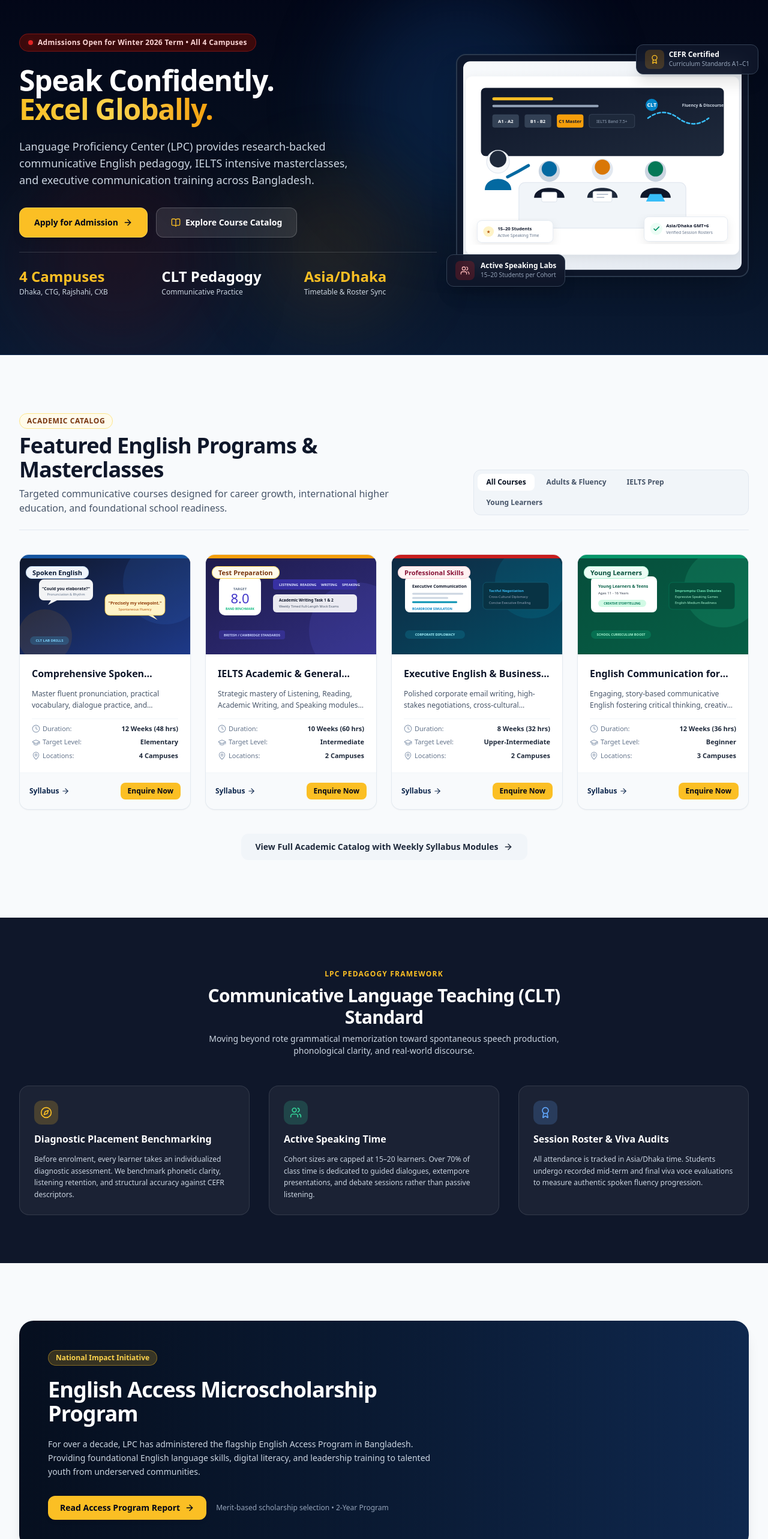
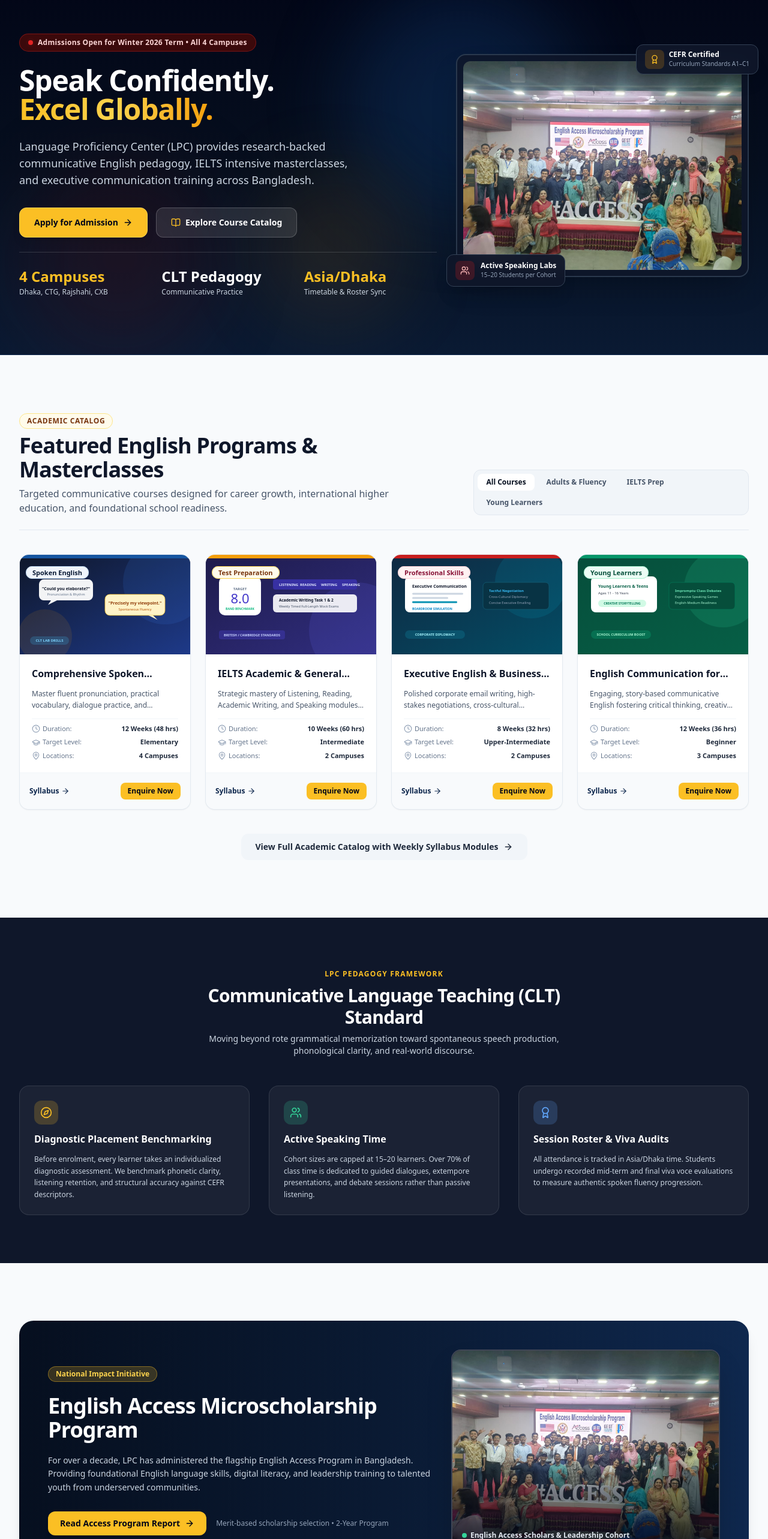
Before and after one commit to tanvir560298/LPCBD-practice-, a Next.js app: page / in a window 1280 px wide. Shown: the part 234-2800 px from the top of the page at 60% size. Built offline with nearby package versions, Linux system fonts and the light colour scheme.

Commit message:
feat(showcase): add real Access Program celebration photo to front page hero and access sections

```diff
--- a/src/app/(public)/page.tsx
+++ b/src/app/(public)/page.tsx
@@ -154,8 +154,8 @@ export default function HomePage() {
                 <div className="rounded-2xl border-2 border-slate-700/80 shadow-2xl bg-slate-900/80 p-2.5 overflow-hidden backdrop-blur-xs">
                   <div className="relative aspect-[4/3] rounded-xl overflow-hidden bg-slate-800">
                     <img
-                      src="/assets/images/hero-classroom.svg"
-                      alt="LPC interactive communicative language seminar classroom"
+                      src="/assets/images/showcase/lpc-activity-1.jpg"
+                      alt="LPC English Access Microscholarship & interactive communicative seminar cohort"
                       className="w-full h-full object-cover"
                     />
                   </div>
@@ -406,7 +406,8 @@ export default function HomePage() {
       {/* 4. ENGLISH ACCESS MICROSCHOLARSHIP HIGHLIGHT */}
       <section className="max-w-7xl mx-auto px-4 sm:px-6 lg:px-8">
         <div className="bg-gradient-to-r from-lpc-navy-950 via-lpc-navy-900 to-lpc-navy-800 rounded-3xl p-8 sm:p-12 text-white shadow-xl relative overflow-hidden">
-          <div className="relative z-10 max-w-2xl space-y-5">
+          <div className="grid grid-cols-1 lg:grid-cols-12 gap-8 items-center">
+            <div className="lg:col-span-7 space-y-5">
               <div className="inline-flex items-center gap-2 px-3 py-1 rounded-full bg-lpc-gold-400/20 border border-lpc-gold-400/40 text-lpc-gold-300 text-xs font-bold">
                 <span>National Impact Initiative</span>
               </div>
@@ -416,7 +417,7 @@ export default function HomePage() {
               <p className="text-sm text-slate-300 leading-relaxed">
                 For over a decade, LPC has administered the flagship English Access Program in Bangladesh. Providing foundational English language skills, digital literacy, and leadership training to talented youth from underserved communities.
               </p>
-            <div className="flex flex-wrap gap-4 pt-2">
+              <div className="flex flex-wrap items-center gap-4 pt-2">
                 <Link
                   href="/programs/access"
                   className="px-5 py-2.5 bg-lpc-gold-400 hover:bg-lpc-gold-500 text-slate-950 font-bold rounded-xl text-xs sm:text-sm shadow-md transition-all flex items-center gap-2"
@@ -426,6 +427,23 @@ export default function HomePage() {
                 </Link>
                 <div className="text-xs text-slate-400 flex items-center">
                   <span>Merit-based scholarship selection • 2-Year Program</span>
+                </div>
+              </div>
+            </div>
+
+            <div className="lg:col-span-5">
+              <div className="relative rounded-2xl overflow-hidden border-2 border-white/20 shadow-2xl aspect-[4/3] group bg-slate-900">
+                <img
+                  src="/assets/images/showcase/lpc-activity-1.jpg"
+                  alt="LPC English Access Microscholarship Program - Student Cohort & Leadership Celebration"
+                  className="w-full h-full object-cover group-hover:scale-105 transition-transform duration-500"
+                />
+                <div className="absolute inset-0 bg-gradient-to-t from-slate-950/85 via-transparent to-transparent flex items-end p-4">
+                  <div className="text-xs text-slate-200 font-semibold flex items-center gap-1.5">
+                    <span className="w-2 h-2 rounded-full bg-emerald-400 inline-block"></span>
+                    <span>English Access Scholars &amp; Leadership Cohort</span>
+                  </div>
+                </div>
               </div>
             </div>
           </div>
--- a/src/app/(public)/programs/access/page.tsx
+++ b/src/app/(public)/programs/access/page.tsx
@@ -29,6 +29,26 @@ export default function AccessProgramPage() {
         <p className="text-sm sm:text-base text-slate-600 max-w-3xl leading-relaxed">
           The English Access Microscholarship Program provides a foundation of English language skills to bright, economically disadvantaged teenagers through after-school classes and intensive summer learning sessions.
         </p>
+      </div>
+
+      {/* Featured Cohort Photograph */}
+      <div className="relative rounded-3xl overflow-hidden border border-slate-200 shadow-xl aspect-[16/9] sm:aspect-[21/9] bg-slate-900 group">
+        <img
+          src="/assets/images/showcase/lpc-activity-1.jpg"
+          alt="English Access Microscholarship Program - Student Cohort & Leadership Celebration"
+          className="w-full h-full object-cover group-hover:scale-102 transition-transform duration-500"
+        />
+        <div className="absolute inset-0 bg-gradient-to-t from-slate-950/90 via-slate-950/20 to-transparent flex flex-col justify-end p-6 sm:p-8">
+          <div className="inline-flex items-center gap-2 px-3 py-1 rounded-full bg-lpc-gold-400 text-slate-950 text-xs font-bold w-fit mb-2 shadow-xs">
+            <span>Official Access Cohort Celebration</span>
+          </div>
+          <h2 className="text-lg sm:text-2xl font-extrabold text-white">
+            Empowering Youth Through Communicative Fluency &amp; Civic Leadership
+          </h2>
+          <p className="text-xs sm:text-sm text-slate-300 max-w-2xl mt-1">
+            Access scholars, LPC instructors, and distinguished guests celebrating graduation and completion of intensive English language modules.
+          </p>
+        </div>
       </div>
 
       {/* Distinction Alert: Scholarship vs Paid Courses */}
```
Also changed, not shown: public/assets/images/showcase/lpc-activity-1.jpg (added). Lines whose indentation alone changed are shown as unchanged.
